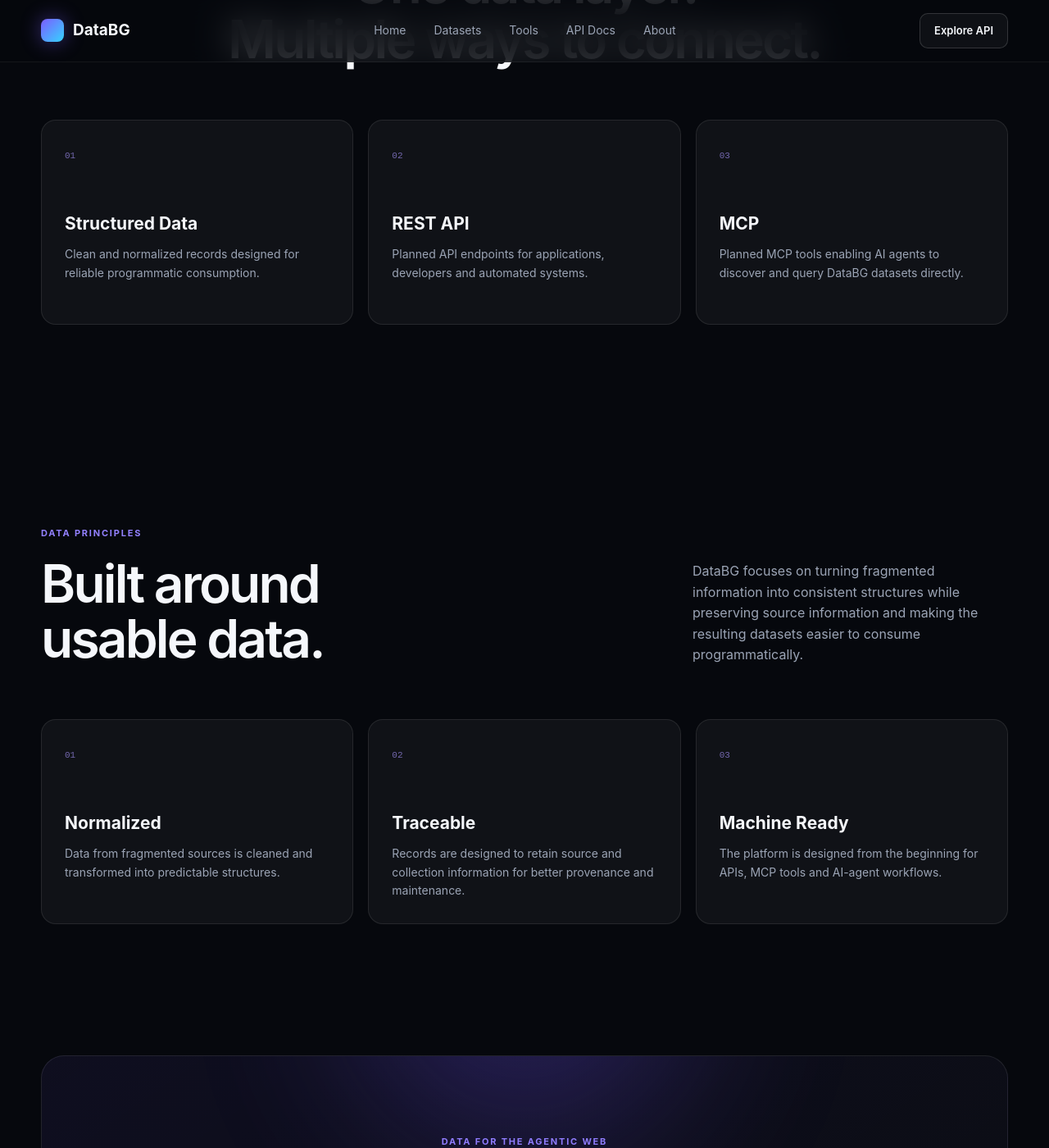
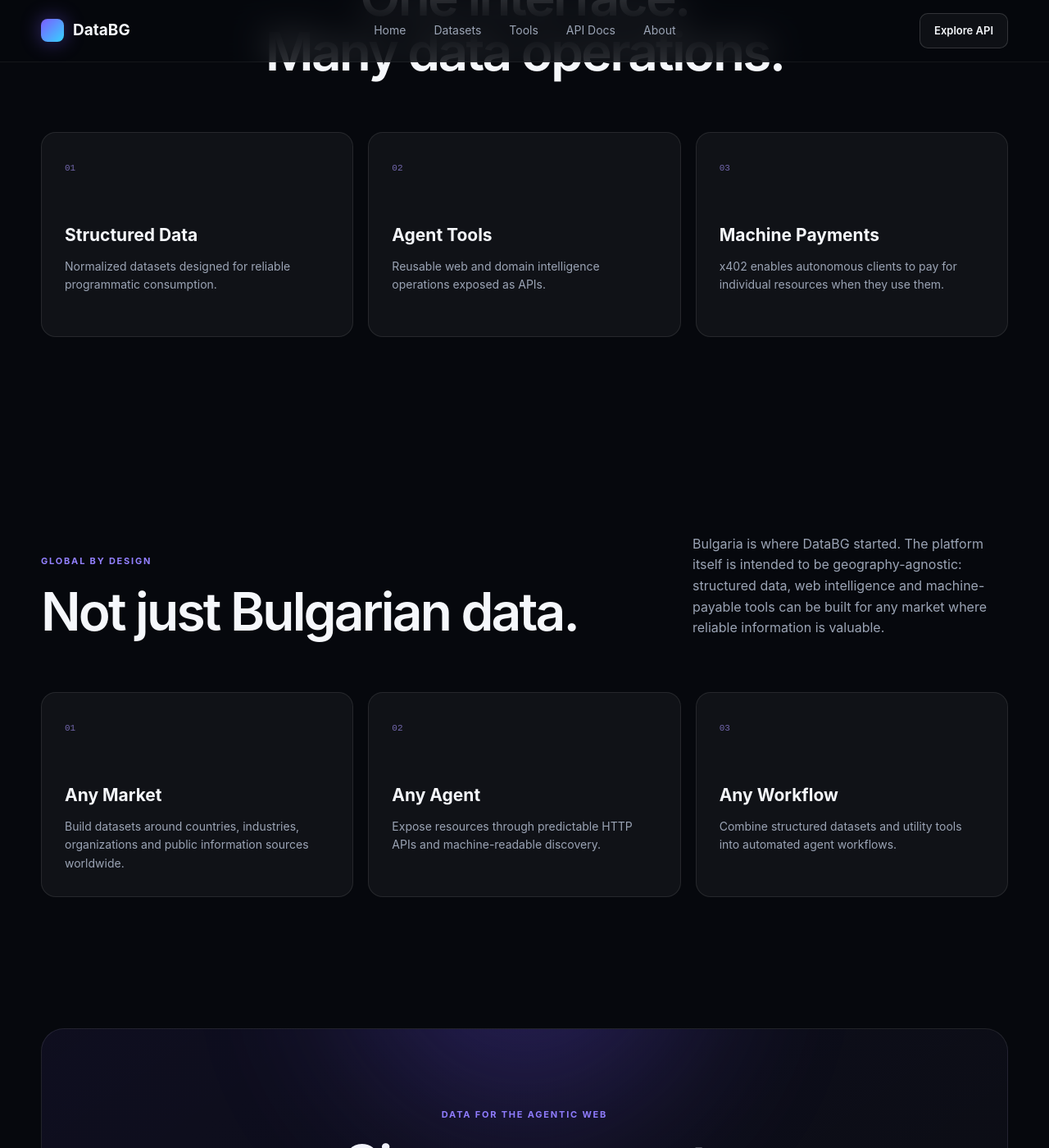
Before and after one commit to plamensve/databg.tech, a Jekyll site: the page built from index.html, in a window 1280 px wide and 1400 px high, scrolled down 2556 px. Shown: the whole window at 82% size. Built offline with Jekyll 4.4.1, drawn with Linux system fonts in a browser that asks for light colours; some of the changed text lies outside the part shown.

Commit message:
Reposition DataBG as global agent infrastructure

```diff
--- a/index.html
+++ b/index.html
@@ -1,19 +1,17 @@
 ---
 layout: default
 title: Home
-description: Structured Bulgarian datasets built for AI agents, developers and intelligent applications.
+description: Global structured data and machine-payable tools built for AI agents, developers and intelligent applications.
 ---
 
 <section class="hero">
-
     <div class="hero-glow hero-glow-one"></div>
     <div class="hero-glow hero-glow-two"></div>
 
     <div class="container hero-container">
-
         <div class="hero-badge">
             <span class="status-dot"></span>
-            Bulgarian data infrastructure
+            Data infrastructure for the agentic web
         </div>
 
         <h1>
@@ -22,437 +20,169 @@
         </h1>
 
         <p class="hero-description">
-            DataBG transforms fragmented Bulgarian information into clean,
-            structured and machine-readable datasets for AI agents,
-            developers and intelligent applications.
+            DataBG provides structured datasets and machine-payable tools for AI agents,
+            developers and intelligent applications — across Bulgaria and the world.
         </p>
 
         <div class="hero-actions">
-
-            <a href="{{ '/datasets.html' | relative_url }}" class="button button-primary">
+            <a href="{{ '/tools.html' | relative_url }}" class="button button-primary">
+                Explore tools <span>→</span>
+            </a>
+            <a href="{{ '/datasets.html' | relative_url }}" class="button button-secondary">
                 Explore datasets
-                <span>→</span>
             </a>
-
-            <a href="{{ '/docs.html' | relative_url }}" class="button button-secondary">
-                View documentation
-            </a>
-
         </div>
 
         <div class="hero-meta">
+            <div><strong>6</strong><span>Active tools</span></div>
+            <div class="meta-divider"></div>
+            <div><strong>30K+</strong><span>Structured records</span></div>
+            <div class="meta-divider"></div>
+            <div><strong>x402</strong><span>Machine payments</span></div>
+            <div class="meta-divider"></div>
+            <div><strong>Global</strong><span>Platform scope</span></div>
+        </div>
+    </div>
+</section>
 
+<section class="section datasets-section">
+    <div class="container">
+        <div class="section-heading">
             <div>
-                <strong>30K+</strong>
-                <span>Doctor records</span>
+                <span class="eyebrow">DATA + TOOLS</span>
+                <h2>Infrastructure for<br>the agentic web.</h2>
             </div>
-
-            <div class="meta-divider"></div>
-
-            <div>
-                <strong>Nationwide</strong>
-                <span>Bulgarian coverage</span>
-            </div>
-
-            <div class="meta-divider"></div>
-
-            <div>
-                <strong>API + MCP</strong>
-                <span>Coming soon</span>
-            </div>
-
+            <p>
+                DataBG turns useful information and repeatable web operations into
+                structured, discoverable resources that software can access programmatically.
+            </p>
         </div>
 
+        <div class="dataset-grid">
+            <article class="dataset-card featured-card">
+                <div class="dataset-top">
+                    <div class="dataset-icon">+</div>
+                    <span class="dataset-status">30K+ records</span>
+                </div>
+                <div class="dataset-content">
+                    <span class="dataset-category">STRUCTURED DATA</span>
+                    <h3>Bulgarian Doctors</h3>
+                    <p>
+                        The first DataBG dataset: structured records of registered doctors
+                        in Bulgaria, available through the DataBG API.
+                    </p>
+                </div>
+                <div class="dataset-stats">
+                    <div><span>Records</span><strong>30,906</strong></div>
+                    <div><span>Country</span><strong>BG</strong></div>
+                    <div><span>Access</span><strong>API + x402</strong></div>
+                </div>
+                <a href="{{ '/datasets.html' | relative_url }}" class="dataset-link">View datasets <span>→</span></a>
+            </article>
+
+            <article class="dataset-card coming-card">
+                <div class="coming-content">
+                    <div class="coming-icon">◇</div>
+                    <span>GLOBAL DATA</span>
+                    <h3>More sources. More countries.</h3>
+                    <p>
+                        DataBG is being built to expand beyond a single country or domain,
+                        with new datasets and intelligence resources added progressively.
+                    </p>
+                </div>
+            </article>
+        </div>
     </div>
-
 </section>
 
-
-<section class="section datasets-section">
-
-    <div class="container">
-
-        <div class="section-heading">
-
-            <div>
-
-                <span class="eyebrow">
-                    DATASETS
-                </span>
-
-                <h2>
-                    Bulgarian data,<br>
-                    ready for machines.
-                </h2>
-
-            </div>
-
+<section class="section agent-section">
+    <div class="container agent-grid">
+        <div class="agent-copy">
+            <span class="eyebrow">AGENT NATIVE</span>
+            <h2>Discover.<br>Call. Pay.</h2>
             <p>
-                Instead of repeatedly discovering, scraping and cleaning
-                fragmented sources, applications and AI agents can work with
-                structured Bulgarian data through a consistent data layer.
+                DataBG resources are designed for machine-to-machine access. Agents can
+                discover tools, call HTTP endpoints, receive an x402 payment requirement,
+                settle in USDC on Base Mainnet and receive structured JSON.
             </p>
-
+            <a href="{{ '/tools.html' | relative_url }}" class="text-link">Explore agent tools →</a>
         </div>
 
+        <div class="code-window">
+            <div class="code-header">
+                <div class="window-dots"><span></span><span></span><span></span></div>
+                <span>x402 request</span>
+            </div>
+            <pre><code><span class="code-muted">GET</span> /v1/tools/dns?domain=example.com
 
-        <div class="dataset-grid">
+<span class="code-number">402</span> Payment Required
 
-            <article class="dataset-card featured-card">
+<span class="code-key">network</span>: <span class="code-value">eip155:8453</span>
+<span class="code-key">currency</span>: <span class="code-value">USDC</span>
+<span class="code-key">price</span>: <span class="code-value">$0.005</span>
 
-                <div class="dataset-top">
+<span class="code-success">→ payment → structured JSON</span></code></pre>
+        </div>
+    </div>
+</section>
 
-                    <div class="dataset-icon">
-                        +
-                    </div>
-
-                    <span class="dataset-status">
-                        Available
-                    </span>
-
-                </div>
-
-
-                <div class="dataset-content">
-
-                    <span class="dataset-category">
-                        HEALTHCARE
-                    </span>
-
-                    <h3>
-                        Bulgarian Doctors
-                    </h3>
-
-                    <p>
-                        Nationwide structured dataset of Bulgarian medical
-                        professionals with UIN identifiers, specialties,
-                        workplaces, addresses, regions and available
-                        contact information.
-                    </p>
-
-                </div>
-
-
-                <div class="dataset-stats">
-
-                    <div>
-                        <span>Records</span>
-                        <strong>30K+</strong>
-                    </div>
-
-                    <div>
-                        <span>Coverage</span>
-                        <strong>Nationwide</strong>
-                    </div>
-
-                    <div>
-                        <span>Format</span>
-                        <strong>Structured</strong>
-                    </div>
-
-                </div>
-
-
-                <a href="{{ '/datasets.html' | relative_url }}" class="dataset-link">
-                    View dataset
-                    <span>→</span>
-                </a>
-
-            </article>
-
-
-            <article class="dataset-card coming-card">
-
-                <div class="coming-content">
-
-                    <div class="coming-icon">
-                        ◇
-                    </div>
-
-                    <span>
-                        More datasets
-                    </span>
-
-                    <h3>
-                        Coming next
-                    </h3>
-
-                    <p>
-                        DataBG is being built as a multi-dataset platform.
-                        Additional Bulgarian datasets will be added progressively.
-                    </p>
-
-                </div>
-
-            </article>
-
+<section class="section infrastructure-section">
+    <div class="container">
+        <div class="center-heading">
+            <span class="eyebrow">PLATFORM</span>
+            <h2>One interface.<br>Many data operations.</h2>
         </div>
 
+        <div class="feature-grid">
+            <article class="feature-card">
+                <span class="feature-number">01</span>
+                <h3>Structured Data</h3>
+                <p>Normalized datasets designed for reliable programmatic consumption.</p>
+            </article>
+            <article class="feature-card">
+                <span class="feature-number">02</span>
+                <h3>Agent Tools</h3>
+                <p>Reusable web and domain intelligence operations exposed as APIs.</p>
+            </article>
+            <article class="feature-card">
+                <span class="feature-number">03</span>
+                <h3>Machine Payments</h3>
+                <p>x402 enables autonomous clients to pay for individual resources when they use them.</p>
+            </article>
+        </div>
     </div>
-
 </section>
 
-
-<section class="section agent-section">
-
-    <div class="container agent-grid">
-
-        <div class="agent-copy">
-
-            <span class="eyebrow">
-                AGENT NATIVE
-            </span>
-
-            <h2>
-                Bulgarian data<br>
-                for AI agents.
-            </h2>
-
+<section class="section data-principles-section">
+    <div class="container">
+        <div class="section-heading">
+            <div>
+                <span class="eyebrow">GLOBAL BY DESIGN</span>
+                <h2>Not just Bulgarian data.</h2>
+            </div>
             <p>
-                DataBG is being designed for machine-to-machine access.
-                REST API and MCP interfaces will allow AI agents and
-                applications to query structured Bulgarian datasets directly.
+                Bulgaria is where DataBG started. The platform itself is intended to be
+                geography-agnostic: structured data, web intelligence and machine-payable
+                tools can be built for any market where reliable information is valuable.
             </p>
-
-            <a href="{{ '/docs.html' | relative_url }}" class="text-link">
-                View planned integrations →
-            </a>
-
         </div>
 
-
-        <div class="code-window">
-
-            <div class="code-header">
-
-                <div class="window-dots">
-                    <span></span>
-                    <span></span>
-                    <span></span>
-                </div>
-
-                <span>
-                    Planned MCP tool
-                </span>
-
-            </div>
-
-            <pre><code><span class="code-muted">tool:</span> search_doctors
-
-{
-  <span class="code-key">"specialty"</span>: <span class="code-value">"Cardiology"</span>,
-  <span class="code-key">"region"</span>: <span class="code-value">"Ruse"</span>,
-  <span class="code-key">"limit"</span>: <span class="code-number">10</span>
-}
-
-<span class="code-success">→ structured doctor results</span></code></pre>
-
+        <div class="feature-grid">
+            <article class="feature-card"><span class="feature-number">01</span><h3>Any Market</h3><p>Build datasets around countries, industries, organizations and public information sources worldwide.</p></article>
+            <article class="feature-card"><span class="feature-number">02</span><h3>Any Agent</h3><p>Expose resources through predictable HTTP APIs and machine-readable discovery.</p></article>
+            <article class="feature-card"><span class="feature-number">03</span><h3>Any Workflow</h3><p>Combine structured datasets and utility tools into automated agent workflows.</p></article>
         </div>
-
     </div>
-
 </section>
 
-
-<section class="section infrastructure-section">
-
+<section class="cta-section">
     <div class="container">
-
-        <div class="center-heading">
-
-            <span class="eyebrow">
-                INFRASTRUCTURE
-            </span>
-
-            <h2>
-                One data layer.<br>
-                Multiple ways to connect.
-            </h2>
-
+        <div class="cta-box">
+            <div class="cta-glow"></div>
+            <span class="eyebrow">DATA FOR THE AGENTIC WEB</span>
+            <h2>Give your agent<br>access to useful data.</h2>
+            <p>Explore the DataBG catalog, tools and machine-readable API infrastructure.</p>
+            <a href="{{ '/tools.html' | relative_url }}" class="button button-primary">Explore DataBG <span>→</span></a>
         </div>
-
-
-        <div class="feature-grid">
-
-            <article class="feature-card">
-
-                <span class="feature-number">
-                    01
-                </span>
-
-                <h3>
-                    Structured Data
-                </h3>
-
-                <p>
-                    Clean and normalized records designed for reliable
-                    programmatic consumption.
-                </p>
-
-            </article>
-
-
-            <article class="feature-card">
-
-                <span class="feature-number">
-                    02
-                </span>
-
-                <h3>
-                    REST API
-                </h3>
-
-                <p>
-                    Planned API endpoints for applications,
-                    developers and automated systems.
-                </p>
-
-            </article>
-
-
-            <article class="feature-card">
-
-                <span class="feature-number">
-                    03
-                </span>
-
-                <h3>
-                    MCP
-                </h3>
-
-                <p>
-                    Planned MCP tools enabling AI agents
-                    to discover and query DataBG datasets directly.
-                </p>
-
-            </article>
-
-        </div>
-
     </div>
-
 </section>
-
-
-<section class="section data-principles-section">
-
-    <div class="container">
-
-        <div class="section-heading">
-
-            <div>
-
-                <span class="eyebrow">
-                    DATA PRINCIPLES
-                </span>
-
-                <h2>
-                    Built around<br>
-                    usable data.
-                </h2>
-
-            </div>
-
-            <p>
-                DataBG focuses on turning fragmented information into
-                consistent structures while preserving source information
-                and making the resulting datasets easier to consume programmatically.
-            </p>
-
-        </div>
-
-
-        <div class="feature-grid">
-
-            <article class="feature-card">
-
-                <span class="feature-number">
-                    01
-                </span>
-
-                <h3>
-                    Normalized
-                </h3>
-
-                <p>
-                    Data from fragmented sources is cleaned and transformed
-                    into predictable structures.
-                </p>
-
-            </article>
-
-
-            <article class="feature-card">
-
-                <span class="feature-number">
-                    02
-                </span>
-
-                <h3>
-                    Traceable
-                </h3>
-
-                <p>
-                    Records are designed to retain source and collection
-                    information for better provenance and maintenance.
-                </p>
-
-            </article>
-
-
-            <article class="feature-card">
-
-                <span class="feature-number">
-                    03
-                </span>
-
-                <h3>
-                    Machine Ready
-                </h3>
-
-                <p>
-                    The platform is designed from the beginning
-                    for APIs, MCP tools and AI-agent workflows.
-                </p>
-
-            </article>
-
-        </div>
-
-    </div>
-
-</section>
-
-
-<section class="cta-section">
-
-    <div class="container">
-
-        <div class="cta-box">
-
-            <div class="cta-glow"></div>
-
-            <span class="eyebrow">
-                DATA FOR THE AGENTIC WEB
-            </span>
-
-            <h2>
-                Bulgarian data.<br>
-                Ready for the AI era.
-            </h2>
-
-            <p>
-                Explore the first DataBG dataset and follow the platform
-                as new datasets and machine-access interfaces are added.
-            </p>
-
-            <a href="{{ '/datasets.html' | relative_url }}" class="button button-primary">
-                Explore DataBG
-                <span>→</span>
-            </a>
-
-        </div>
-
-    </div>
-
-</section>
```
